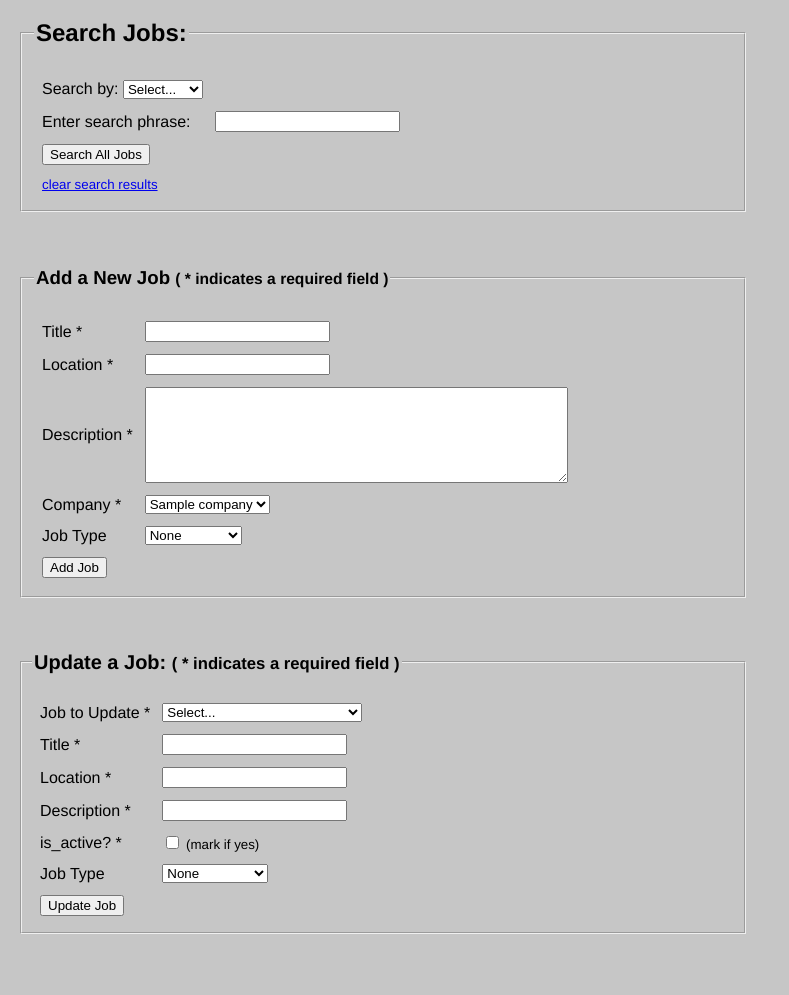
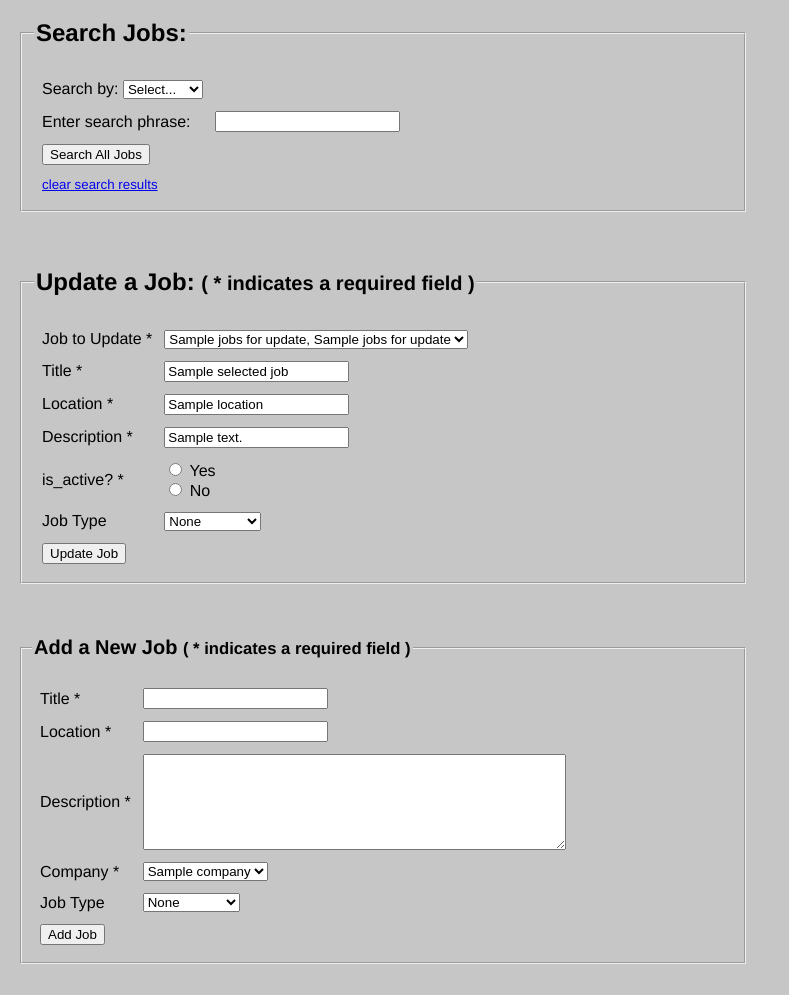
Before and after one commit to mike-osu/job-app-tracker, a Flask app: template templates/jobs.html in a window 1280 px wide. Shown: the part 237-1232 px from the top of the page, without its empty margins (0-789 px from the left). Before the commit the page ends 1171 px from the top, so only its background shows below. Run offline with Flask 2, Linux system fonts and the light colour scheme; the template is opened without the code that fills it: most values are stand-ins (such as "Sample title", 1, 10 or a date in 2020).

Commit message:
Update job

```diff
--- a/app.py
+++ b/app.py
@@ -105,6 +105,15 @@ def jobs():
         LEFT OUTER JOIN job_types jt on j.job_type_code = jt.job_type_code"""
     whereClause = ''
     args = None
+    selectedJob = None
+
+    if request.args.get('job_id') and request.method != 'POST':
+        # user selected a job to update
+        # pre-populate update form with current job attribute values
+        jobId = request.args.get('job_id')
+        jobSelectedQuery = "SELECT * FROM jobs WHERE job_id = " + jobId + ";"
+        cursor = db.execute_query(db_connection=db_connection, query=jobSelectedQuery)
+        selectedJob = cursor.fetchone()
 
     if request.method == 'POST':
         if request.form['statement'] == 'INSERT':
@@ -114,7 +123,7 @@ def jobs():
             companyId = request.form['company_id']
             jobTypeCode = request.form['job_type_code']
 
-            if (title != '' and location != '' and description != ''):
+            if (title.strip() != '' and location.strip() != '' and description.strip() != ''):
                 if (jobTypeCode != ''):
                     insertJobQuery = '''INSERT INTO jobs (title, location, description, is_active, company_id, job_type_code)
                         VALUES ('{}', '{}', '{}', {}, {}, '{}');'''.format(title, location, description, 1, companyId, jobTypeCode)
@@ -128,7 +137,7 @@ def jobs():
         if request.form['statement'] == 'SEARCH':
             searchBy = request.form['search_by']
             searchTerm = request.form['search_term']
-            if searchBy != '' and searchTerm != '':
+            if searchBy != '' and searchTerm.strip() != '':
                 if searchBy == 'company':
                     whereClause = " WHERE c.name LIKE %s"
                 elif searchBy == 'job_type':
@@ -140,9 +149,28 @@ def jobs():
 
             jobsQuery = jobsQuery + whereClause
 
+        if request.form['statement'] == 'UPDATE':
+            updateJobId = request.form['update_job_id']
+            title = request.form['update_title']
+            location = request.form['update_location']
+            description = request.form['update_description']
+            jobTypeCode = request.form['update_job_type_code']
+
+            if updateJobId and title.strip() != '' and location.strip() != '' and description.strip() != '':
+                isActive = request.form['update_is_active']
+
+                if jobTypeCode == '':
+                    updateJobQuery = """UPDATE jobs SET title = '{}', location = '{}', description = '{}', is_active = {},
+                        job_type_code = NULL WHERE job_id = {};""".format(title, location, description, isActive, updateJobId)
+                else:
+                    updateJobQuery = """UPDATE jobs SET title = '{}', location = '{}', description = '{}', is_active = {},
+                        job_type_code = '{}' WHERE job_id = {};""".format(title, location, description, isActive, jobTypeCode, updateJobId)
+
+                db.execute_query(db_connection=db_connection, query=updateJobQuery)
+
     jobsQuery = jobsQuery + ';'
     if (whereClause != ''):
-        args=['%'+searchTerm+'%']
+        args=['%'+searchTerm.strip()+'%']
         cursor = db.execute_query(db_connection=db_connection, query=jobsQuery, query_params=args)
     else:
         cursor = db.execute_query(db_connection=db_connection, query=jobsQuery)
@@ -157,7 +185,11 @@ def jobs():
     cursor = db.execute_query(db_connection=db_connection, query=jobTypesQuery)
     jobTypes = cursor.fetchall()
 
-    return render_template('jobs.html', jobs=jobs, companies=companies, jobTypes=jobTypes)
+    jobsForUpdateQuery = "SELECT j.job_id, j.title, c.name FROM jobs j INNER JOIN companies c ON j.company_id = c.company_id;"
+    cursor = db.execute_query(db_connection=db_connection, query=jobsForUpdateQuery)
+    jobsForUpdate = cursor.fetchall()
+
+    return render_template('jobs.html', jobs=jobs, companies=companies, jobTypes=jobTypes, jobsForUpdate=jobsForUpdate, selectedJob=selectedJob)
 
 """
 JobTypes
--- a/templates/jobs.html
+++ b/templates/jobs.html
@@ -2,6 +2,13 @@
 <head>
     <title>Job App Tracker</title>
     <link rel="stylesheet" type="text/css" href="{{ url_for('static', filename='style.css') }}">
+    <script type="text/javascript" charset="utf-8">
+      function jobSelected() {
+        var jobIdSelect = document.getElementById('update_job_id');
+        var jobId = jobIdSelect.options[jobIdSelect.selectedIndex].getAttribute("value");
+        window.location = '/jobs?job_id=' + jobId;
+      }
+    </script>
 </head>
 <body>
 
@@ -81,8 +88,81 @@
 
 <div id="form">
   <form action="" method="POST">
+    <input type="hidden" id="statement" name="statement" value="UPDATE">
     <fieldset>
-    <legend><h3>Add a New Job
+    <legend><h2>Update a Job:
+      <small>( * indicates a required field )</h2></legend>
+
+    <table cellpadding="4" cellspacing="4">
+      <tr>
+        <td>Job to Update *</td>
+        <td>
+          <select name="update_job_id" id="update_job_id" onChange="jobSelected()">
+            <option value="">Select...</option>
+            {% for j in jobsForUpdate %}
+              {% if j['job_id'] == selectedJob.job_id %}
+              <option value="{{j['job_id']}}" selected>{{j['title']}}, {{j['name']}}</option>
+              {% else %}
+              <option value="{{j['job_id']}}">{{j['title']}}, {{j['name']}}</option>
+              {% endif %}
+            {% endfor %}
+          </select>
+        </td>
+      </tr>
+      <tr>
+        <td>Title *</td><td><input text name="update_title" id="update_title" value="{{selectedJob.title}}" /></td>
+      </tr>
+        <td>Location *</td><td><input text name="update_location" id="update_location" value="{{selectedJob.location}}" /></td>
+      <tr>
+        <td>Description *</td><td><input text name="update_description" id="update_description" value="{{selectedJob.description}}" /></td>
+      </tr>
+      <tr>
+        <td>is_active? * </td>
+        <td>
+          <div>
+            {% if selectedJob.is_active == True %}
+            <input type="radio" id="is_active_true" name="update_is_active" value="1" checked>
+            {% else %}
+            <input type="radio" id="is_active_true" name="update_is_active" value="1">
+            {% endif %}
+            <label for="is_active_true">Yes</label>
+          </div>
+          <div>
+            {% if selectedJob.is_active == False %}
+            <input type="radio" id="is_active_false" name="update_is_active" value="0" checked>
+            {% else %}
+            <input type="radio" id="is_active_false" name="update_is_active" value="0">
+            {% endif %}
+            <label for="is_active_false">No</label>
+          </div>
+      </tr>
+      <tr>
+        <td>Job Type</td>
+        <td>
+          <select name="update_job_type_code" id="update_job_type_code">
+            <option value="">None</option>
+            {% for jt in jobTypes %}
+              {% if jt['job_type_code'] == selectedJob.job_type_code %}
+              <option value="{{jt['job_type_code']}}" selected>{{jt['description']}}</option>
+              {% else %}
+              <option value="{{jt['job_type_code']}}">{{jt['description']}}</option>
+              {% endif %}
+            {% endfor %}
+          </select>
+        </td>
+      </tr>
+      <tr>
+        <td colspan="4"><input type="submit" value="Update Job" /></td>
+      </tr>
+    </table>
+    </fieldset>
+  </form>
+</div>
+
+<div id="form">
+  <form action="" method="POST">
+    <fieldset>
+    <legend><h2>Add a New Job
       <small>( * indicates a required field )</h3></legend>
     <input type="hidden" id="statement" name="statement" value="INSERT">
     <table cellpadding="4" cellspacing="4">
@@ -121,54 +201,5 @@
   </form>
 </div>
 
-<div id="form">
-  <form>
-    <fieldset>
-    <legend><h2>Update a Job:
-      <small>( * indicates a required field )</h2></legend>
-
-    <table cellpadding="4" cellspacing="4">
-      <tr>
-        <td>Job to Update *</td>
-        <td>
-          <select name="job_id" id="job_id">
-            <option value="">Select...</option>
-            {% for j in jobs %}
-            <option value="{{j['job_id']}}">{{j['Title']}}, {{j['Company']}}</option>
-            {% endfor %}
-          </select>
-        </td>
-      </tr>
-      <tr>
-        <td>Title *</td><td><input text /></td>
-      </tr>
-        <td>Location *</td><td><input text /></td>
-      <tr>
-        <td>Description *</td><td><input text /></td>
-      </tr>
-      <tr>
-        <td>is_active? * </td>
-        <td>
-          <input type="checkbox"><small> (mark if yes)</small></td>
-      </tr>
-      <tr>
-        <td>Job Type</td>
-        <td>
-          <select>
-            <option value="">None</option>
-            <option value="EXEC">Executive</option>
-            <option value="TECH">Technical</option>
-            <option value="ADMIN">Administrative</option>
-          </select>
-        </td>
-      </tr>
-      <tr>
-        <td colspan="4"><input type="submit" value="Update Job" /></td>
-      </tr>
-    </table>
-  </fieldset>
-</form>
-</div>
-
 </body>
 </html>
```
